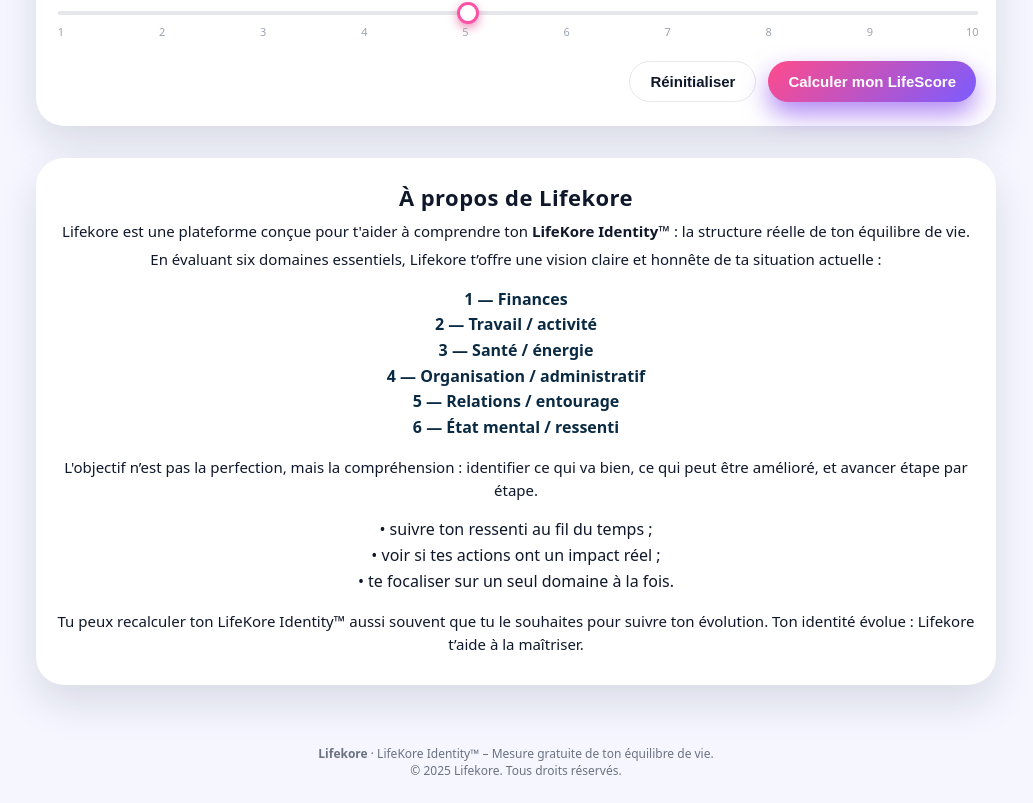
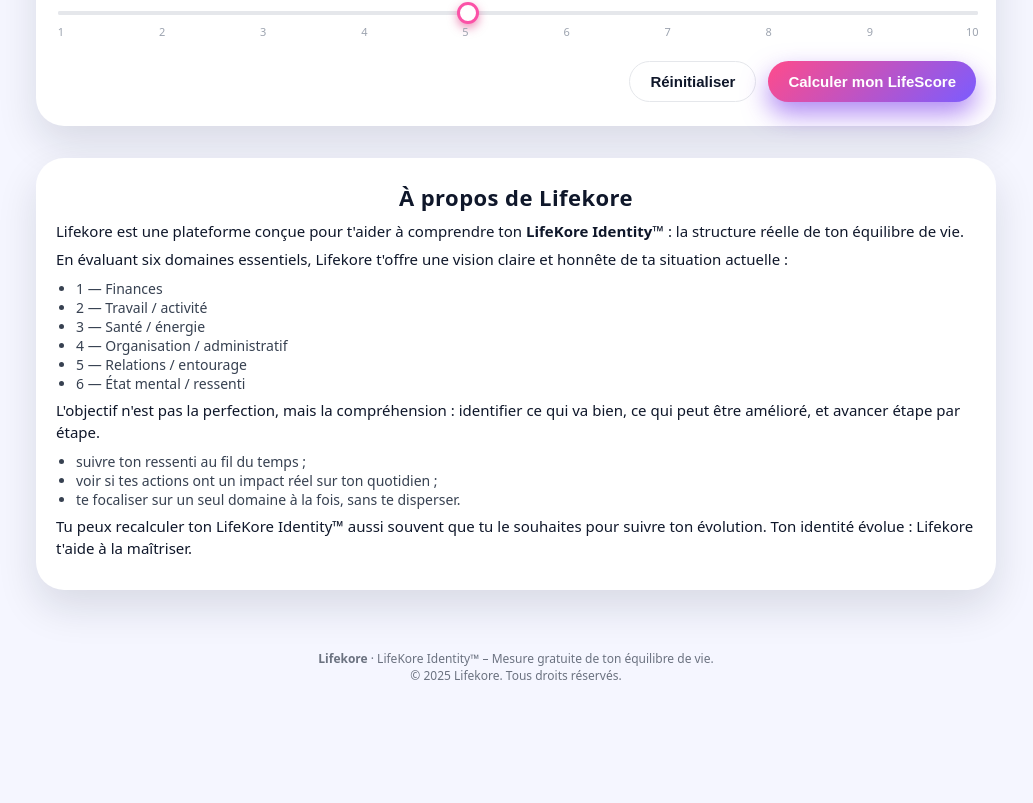
Before and after one commit to Brax971/Lifescore, a Next.js app: page / in a window 1280 px wide. Shown: the part 2292-3095 px from the top of the page, without its empty margins (124-1157 px from the left). After the commit the page ends 3000 px from the top, so only its background shows below. Built offline with nearby package versions, Linux system fonts and the light colour scheme.

Commit message:
Update page.js

```diff
--- a/app/page.js
+++ b/app/page.js
@@ -8,9 +8,18 @@ const domains = [
     label: "Finances",
     description: "1 = très mauvaise, 10 = excellente.",
     questions: [
-      { id: "fin_situation", label: "Situation financière globale" },
-      { id: "fin_budget", label: "Gestion du budget" },
-      { id: "fin_dettes", label: "Poids des dettes" },
+      {
+        id: "fin_situation",
+        label: "Situation financière globale",
+      },
+      {
+        id: "fin_budget",
+        label: "Gestion du budget",
+      },
+      {
+        id: "fin_dettes",
+        label: "Poids des dettes",
+      },
     ],
   },
   {
@@ -18,8 +27,14 @@ const domains = [
     label: "Travail / activité",
     description: "1 = très mauvaise, 10 = excellente.",
     questions: [
-      { id: "job_confiance", label: "Confiance dans ton travail / activité" },
-      { id: "job_sens", label: "Sens de ton activité" },
+      {
+        id: "job_confiance",
+        label: "Confiance dans ton travail / activité",
+      },
+      {
+        id: "job_sens",
+        label: "Sens de ton activité",
+      },
     ],
   },
   {
@@ -27,8 +42,14 @@ const domains = [
     label: "Santé / énergie",
     description: "1 = très mauvaise, 10 = excellente.",
     questions: [
-      { id: "sante_energie", label: "Niveau d'énergie global" },
-      { id: "sante_hygiene", label: "Qualité de ton hygiène de vie" },
+      {
+        id: "sante_energie",
+        label: "Niveau d'énergie global",
+      },
+      {
+        id: "sante_hygiene",
+        label: "Qualité de ton hygiène de vie",
+      },
     ],
   },
   {
@@ -36,8 +57,14 @@ const domains = [
     label: "Organisation / administratif",
     description: "1 = très mauvaise, 10 = excellente.",
     questions: [
-      { id: "orga_quotidien", label: "Organisation de ton quotidien" },
-      { id: "orga_admin", label: "Gestion de l'administratif" },
+      {
+        id: "orga_quotidien",
+        label: "Organisation de ton quotidien",
+      },
+      {
+        id: "orga_admin",
+        label: "Gestion de l'administratif",
+      },
     ],
   },
   {
@@ -45,8 +72,14 @@ const domains = [
     label: "Relations / entourage",
     description: "1 = très mauvaise, 10 = excellente.",
     questions: [
-      { id: "rel_soutien", label: "Soutien ressenti de la part ton entourage" },
-      { id: "rel_temps", label: "Temps de qualité partagé avec les proches" },
+      {
+        id: "rel_soutien",
+        label: "Soutien ressenti de la part ton entourage",
+      },
+      {
+        id: "rel_temps",
+        label: "Temps de qualité partagé avec les proches",
+      },
     ],
   },
   {
@@ -54,8 +87,14 @@ const domains = [
     label: "État mental / ressenti",
     description: "1 = très mauvaise, 10 = excellente.",
     questions: [
-      { id: "mental_humeur", label: "Humeur générale en ce moment" },
-      { id: "mental_motivation", label: "Motivation pour avancer dans tes projets" },
+      {
+        id: "mental_humeur",
+        label: "Humeur générale en ce moment",
+      },
+      {
+        id: "mental_motivation",
+        label: "Motivation pour avancer dans tes projets",
+      },
     ],
   },
 ];
@@ -65,7 +104,10 @@ export default function HomePage() {
   const [results, setResults] = useState(null);
 
   const handleChange = (questionId, value) => {
-    setAnswers((prev) => ({ ...prev, [questionId]: value }));
+    setAnswers((prev) => ({
+      ...prev,
+      [questionId]: value,
+    }));
   };
 
   const handleReset = () => {
@@ -81,7 +123,7 @@ export default function HomePage() {
 
     domains.forEach((domain) => {
       const values = domain.questions.map((q) => {
-        const val = answers[q.id] ?? 5;
+        const val = answers[q.id] ?? 5; // par défaut 5/10
         allValues.push(val);
         return val;
       });
@@ -99,10 +141,15 @@ export default function HomePage() {
 
     const globalScore = Math.round(globalAvg * 10);
 
-    setResults({ globalScore, domainScores });
+    setResults({
+      globalScore,
+      domainScores,
+    });
 
     const el = document.getElementById("lk-results");
-    if (el) el.scrollIntoView({ behavior: "smooth", block: "start" });
+    if (el) {
+      el.scrollIntoView({ behavior: "smooth", block: "start" });
+    }
   };
 
   const getScoreText = (score) => {
@@ -116,11 +163,14 @@ export default function HomePage() {
       {/* HEADER */}
       <header className="lk-header">
         <div className="lk-header-inner">
+          {/* Logo à gauche, cliquable pour revenir en haut */}
           <button
             type="button"
             onClick={() => {
               const el = document.getElementById("lk-home");
-              if (el) el.scrollIntoView({ behavior: "smooth", block: "start" });
+              if (el) {
+                el.scrollIntoView({ behavior: "smooth", block: "start" });
+              }
             }}
             style={{
               padding: 0,
@@ -135,10 +185,15 @@ export default function HomePage() {
             <img
               src="/logo.png"
               alt="Lifekore – Ta vie a un potentiel, mesure-la."
-              style={{ height: 240, width: "auto", display: "block" }}
+              style={{
+                height: 240,
+                width: "auto",
+                display: "block",
+              }}
             />
           </button>
 
+          {/* PHRASE ENTRE LOGO ET BOUTONS */}
           <div
             style={{
               flex: 1,
@@ -159,11 +214,18 @@ export default function HomePage() {
             Comprends où tu te trouves, avance vers où tu veux aller.
           </div>
 
+          {/* Boutons à droite */}
           <nav className="lk-nav">
-            <button type="button" className="lk-button lk-button-primary lk-button-small">
+            <button
+              type="button"
+              className="lk-button lk-button-primary lk-button-small"
+            >
               Se connecter
             </button>
-            <button type="button" className="lk-button lk-button-primary lk-button-small">
+            <button
+              type="button"
+              className="lk-button lk-button-primary lk-button-small"
+            >
               Créer un compte
             </button>
           </nav>
@@ -177,41 +239,43 @@ export default function HomePage() {
             <h1 className="lk-hero-title">
               Mesure ton LifeKore Identity™ et clarifie ton équilibre de vie
             </h1>
-
-            <p style={{ textAlign: "center" }}>
-              Lifekore t'aide à obtenir une photographie honnête et structurée de ton
-              équilibre actuel.
+            <p>
+              Lifekore t&apos;aide à obtenir une photographie honnête et
+              structurée de ton équilibre actuel.
             </p>
-
-            <p style={{ textAlign: "center" }}>
-              En quelques questions, tu obtiens un <strong>score global</strong> et des{" "}
+            <p>
+              En quelques questions, tu obtiens un{" "}
+              <strong>score global</strong> et des{" "}
               <strong>scores détaillés</strong> dans six domaines essentiels.
             </p>
-
-            <p style={{ textAlign: "center" }}>
-              Il n'existe pas de bonne ou de mauvaise réponse : seulement une vision
-              claire pour avancer.
+            <p>
+              Il n&apos;existe pas de bonne ou de mauvaise réponse : seulement
+              une vision claire pour avancer.
             </p>
-
             <div
               className="lk-scale-info"
               style={{
                 backgroundColor: "#0A2A43",
                 color: "#FFFFFF",
-                textAlign: "center",
               }}
             >
-              Échelle utilisée : <strong>1 = très faible, 10 = excellent.</strong>
+              Échelle utilisée :{" "}
+              <strong>1 = très faible, 10 = excellent.</strong>
             </div>
           </div>
 
-          {/* FORMULAIRE PRINCIPAL */}
-          <form onSubmit={handleSubmit} className="lk-card lk-card-main" style={{ marginTop: 16 }}>
+          <form
+            onSubmit={handleSubmit}
+            className="lk-card lk-card-main"
+            style={{ marginTop: 16 }}
+          >
             {domains.map((domain) => (
               <div key={domain.id} className="lk-domain-block">
                 <div className="lk-domain-header">
                   <h2>{domain.label}</h2>
-                  <p className="lk-domain-description">{domain.description}</p>
+                  <p className="lk-domain-description">
+                    {domain.description}
+                  </p>
                 </div>
 
                 <div className="lk-domain-questions">
@@ -220,8 +284,12 @@ export default function HomePage() {
                     return (
                       <div key={question.id} className="lk-question-row">
                         <div className="lk-question-label-row">
-                          <p className="lk-question-label">{question.label}</p>
-                          <span className="lk-question-value">{value}/10</span>
+                          <p className="lk-question-label">
+                            {question.label}
+                          </p>
+                          <span className="lk-question-value">
+                            {value}/10
+                          </span>
                         </div>
 
                         <div className="lk-slider-wrapper">
@@ -232,7 +300,10 @@ export default function HomePage() {
                             step={1}
                             value={value}
                             onChange={(e) =>
-                              handleChange(question.id, Number(e.target.value))
+                              handleChange(
+                                question.id,
+                                Number(e.target.value)
+                              )
                             }
                             className="lk-slider"
                           />
@@ -250,45 +321,76 @@ export default function HomePage() {
             ))}
 
             <div className="lk-actions-row">
-              <button type="button" className="lk-button lk-button-secondary" onClick={handleReset}>
+              <button
+                type="button"
+                className="lk-button lk-button-secondary"
+                onClick={handleReset}
+              >
                 Réinitialiser
               </button>
-              <button type="submit" className="lk-button lk-button-primary">
+              <button
+                type="submit"
+                className="lk-button lk-button-primary"
+              >
                 Calculer mon LifeScore
               </button>
             </div>
           </form>
 
-          {/* RÉSULTATS */}
           {results && (
-            <div id="lk-results" className="lk-card lk-card-main" style={{ marginTop: 20 }}>
+            <div
+              id="lk-results"
+              className="lk-card lk-card-main"
+              style={{ marginTop: 20 }}
+            >
               <div className="lk-results-header">
                 <div className="lk-circle-score">
                   <div className="lk-circle-score-inner">
-                    <div className="lk-circle-score-value">{results.globalScore}</div>
+                    <div className="lk-circle-score-value">
+                      {results.globalScore}
+                    </div>
                     <div className="lk-circle-score-label">/100</div>
                   </div>
                 </div>
-
                 <div className="lk-results-title">
                   <h1>Ton LifeScore global</h1>
                   <p>
-                    Ce score est la moyenne de l’ensemble de tes réponses, ramenée sur 100.
+                    Ce score est la moyenne de l&apos;ensemble de tes réponses,
+                    ramenée sur 100. Ce n&apos;est pas une note absolue, mais
+                    une photographie de ta situation actuelle.
                   </p>
                   <p>
-                    Ton LifeScore global est <strong>{getScoreText(results.globalScore)}</strong>.
+                    Ton LifeScore global est{" "}
+                    <strong>{getScoreText(results.globalScore)}</strong>.
+                  </p>
+                  <p>
+                    Utilise ce score comme un point de départ : tu peux refaire
+                    le questionnaire régulièrement pour suivre l&apos;évolution
+                    de ton LifeScore au fil des semaines ou des mois.
                   </p>
                 </div>
               </div>
 
               <div className="lk-results-block">
                 <h2>Scores par domaine</h2>
+                <p>
+                  Chaque score est la moyenne de tes réponses dans le domaine,
+                  ramenée sur 100.
+                </p>
                 <div className="lk-domain-scores">
-                  {Object.entries(results.domainScores).map(([label, score]) => (
-                    <div key={label} className="lk-domain-score-row">
+                  {Object.entries(results.domainScores).map(
+                    ([label, score]) => (
+                      <div
+                        key={label}
+                        className="lk-domain-score-row"
+                      >
                         <div className="lk-domain-score-header">
-                        <span className="lk-domain-score-label">{label}</span>
-                        <span className="lk-domain-score-value">{score}/100</span>
+                          <span className="lk-domain-score-label">
+                            {label}
+                          </span>
+                          <span className="lk-domain-score-value">
+                            {score}/100
+                          </span>
                         </div>
                         <div className="lk-domain-score-bar">
                           <div
@@ -297,25 +399,44 @@ export default function HomePage() {
                           />
                         </div>
                       </div>
-                  ))}
+                    )
+                  )}
                 </div>
               </div>
 
               <div className="lk-results-block">
                 <h2>Ce que ton LifeScore suggère</h2>
                 <ul className="lk-list">
-                  <li>Les domaines au-dessus de 70/100 sont tes points forts.</li>
-                  <li>Entre 40 et 70/100 : domaines stables mais perfectibles.</li>
-                  <li>En dessous de 40/100 : priorité d'amélioration.</li>
+                  <li>
+                    Les domaines au-dessus de 70/100 sont tes points forts
+                    actuels.
+                  </li>
+                  <li>
+                    Les domaines entre 40 et 70/100 sont « stables » mais
+                    pourraient être améliorés.
+                  </li>
+                  <li>
+                    Les domaines en dessous de 40/100 méritent une attention
+                    prioritaire.
+                  </li>
                 </ul>
               </div>
 
               <div className="lk-results-block">
-                <h2>Et maintenant ?</h2>
+                <h2>Et maintenant, concrètement ?</h2>
                 <ul className="lk-list">
-                  <li>Choisis un seul domaine à travailler.</li>
-                  <li>Note 1 à 3 actions simples pour cette semaine.</li>
-                  <li>Refais le test dans 1 à 2 semaines.</li>
+                  <li>
+                    Choisis <strong>un seul domaine</strong> à travailler en
+                    priorité.
+                  </li>
+                  <li>
+                    Note <strong>1 à 3 actions simples</strong> que tu peux
+                    faire cette semaine.
+                  </li>
+                  <li>
+                    Reviens faire le test dans 1 à 2 semaines pour voir
+                    l&apos;évolution.
+                  </li>
                 </ul>
 
                 <div className="lk-actions-row" style={{ marginTop: 16 }}>
@@ -324,8 +445,12 @@ export default function HomePage() {
                     className="lk-button lk-button-secondary"
                     onClick={() => {
                       const el = document.getElementById("lk-home");
-                      if (el)
-                        el.scrollIntoView({ behavior: "smooth", block: "start" });
+                      if (el) {
+                        el.scrollIntoView({
+                          behavior: "smooth",
+                          block: "start",
+                        });
+                      }
                     }}
                   >
                     Refaire le questionnaire
@@ -336,33 +461,23 @@ export default function HomePage() {
           )}
         </section>
 
-        {/* À PROPOS — VERSION CENTRÉE */}
+        {/* À PROPOS */}
         <section id="lk-about" className="lk-section">
           <div className="lk-card lk-card-main" style={{ marginTop: 20 }}>
-
             <h2 style={{ textAlign: "center" }}>À propos de Lifekore</h2>
 
-            <p style={{ textAlign: "center" }}>
-              Lifekore est une plateforme conçue pour t'aider à comprendre ton
-              <strong> LifeKore Identity™</strong> : la structure réelle de ton équilibre de vie.
+            <p>
+              Lifekore est une plateforme conçue pour t&apos;aider à comprendre
+              ton <strong>LifeKore Identity™</strong> : la structure réelle de
+              ton équilibre de vie.
             </p>
 
-            <p style={{ textAlign: "center" }}>
-              En évaluant six domaines essentiels, Lifekore t’offre une vision claire
-              et honnête de ta situation actuelle :
+            <p>
+              En évaluant six domaines essentiels, Lifekore t&apos;offre une
+              vision claire et honnête de ta situation actuelle :
             </p>
 
-            <ul
-              style={{
-                listStyle: "none",
-                padding: 0,
-                margin: "16px 0",
-                textAlign: "center",
-                lineHeight: 1.6,
-                fontWeight: 600,
-                color: "#0A2A43",
-              }}
-            >
+            <ul className="lk-list">
               <li>1 — Finances</li>
               <li>2 — Travail / activité</li>
               <li>3 — Santé / énergie</li>
@@ -371,30 +486,27 @@ export default function HomePage() {
               <li>6 — État mental / ressenti</li>
             </ul>
 
-            <p style={{ textAlign: "center" }}>
-              L'objectif n’est pas la perfection, mais la compréhension : identifier
-              ce qui va bien, ce qui peut être amélioré, et avancer étape par étape.
+            <p>
+              L&apos;objectif n&apos;est pas la perfection, mais la
+              compréhension : identifier ce qui va bien, ce qui peut être
+              amélioré, et avancer étape par étape.
             </p>
 
-            <ul
-              style={{
-                listStyle: "none",
-                padding: 0,
-                margin: "16px 0",
-                textAlign: "center",
-                lineHeight: 1.6,
-              }}
-            >
-              <li>• suivre ton ressenti au fil du temps ;</li>
-              <li>• voir si tes actions ont un impact réel ;</li>
-              <li>• te focaliser sur un seul domaine à la fois.</li>
+            <ul className="lk-list">
+              <li>suivre ton ressenti au fil du temps ;</li>
+              <li>
+                voir si tes actions ont un impact réel sur ton quotidien ;
+              </li>
+              <li>
+                te focaliser sur un seul domaine à la fois, sans te disperser.
+              </li>
             </ul>
 
-            <p style={{ textAlign: "center" }}>
-              Tu peux recalculer ton LifeKore Identity™ aussi souvent que tu le souhaites
-              pour suivre ton évolution. Ton identité évolue : Lifekore t’aide à la maîtriser.
+            <p>
+              Tu peux recalculer ton LifeKore Identity™ aussi souvent que tu le
+              souhaites pour suivre ton évolution. Ton identité évolue :
+              Lifekore t&apos;aide à la maîtriser.
             </p>
-
           </div>
         </section>
       </main>
@@ -403,9 +515,14 @@ export default function HomePage() {
       <footer className="lk-footer">
         <div
           className="lk-footer-inner"
-          style={{ width: "100%", textAlign: "center", fontSize: 12 }}
+          style={{
+            width: "100%",
+            textAlign: "center",
+            fontSize: 12,
+          }}
         >
-          <strong>Lifekore</strong> · LifeKore Identity™ – Mesure gratuite de ton équilibre de vie.
+          <strong>Lifekore</strong> · LifeKore Identity™ – Mesure gratuite de
+          ton équilibre de vie.
           <br />
           © {new Date().getFullYear()} Lifekore. Tous droits réservés.
         </div>
```
Lines whose indentation alone changed are shown as unchanged.
